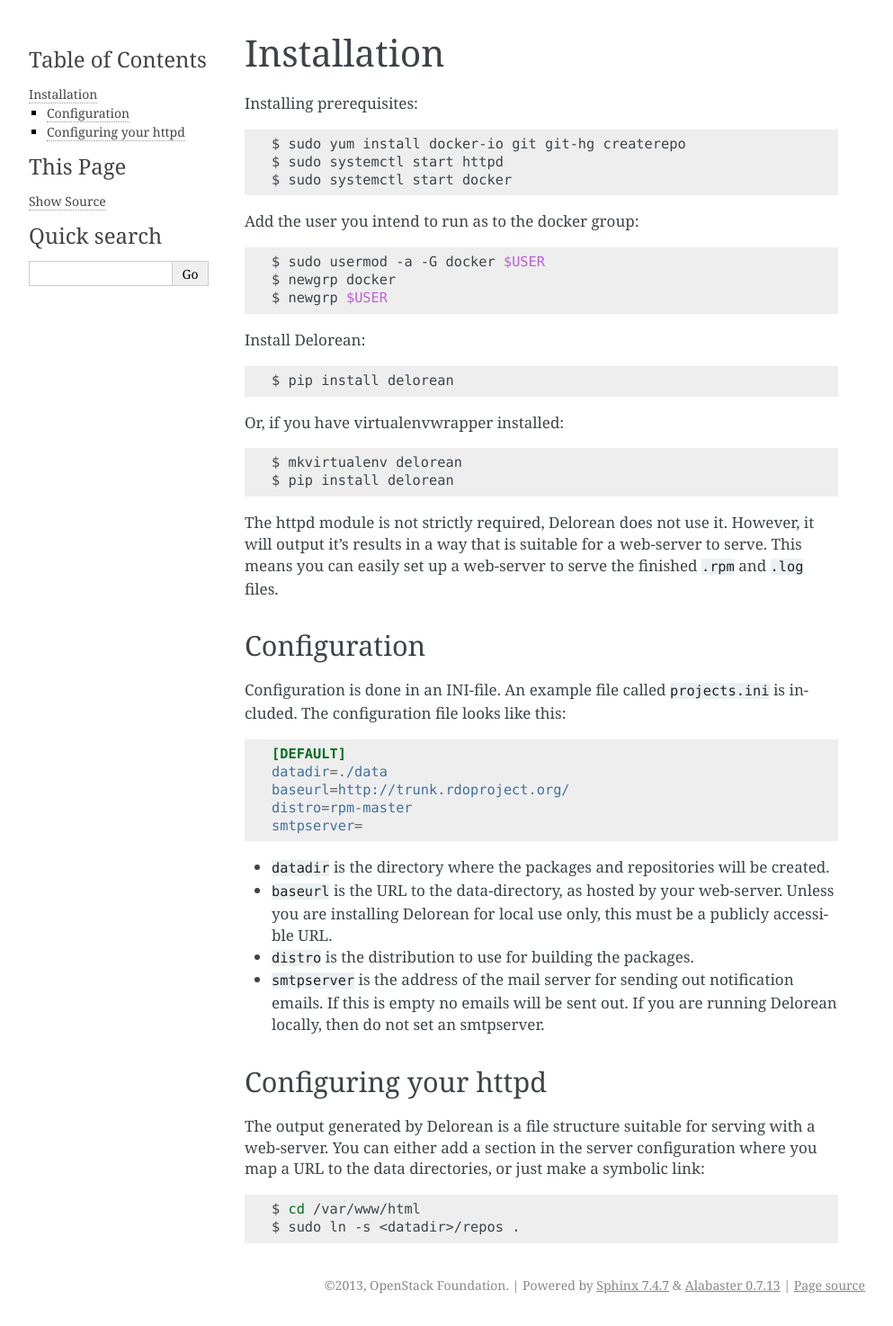
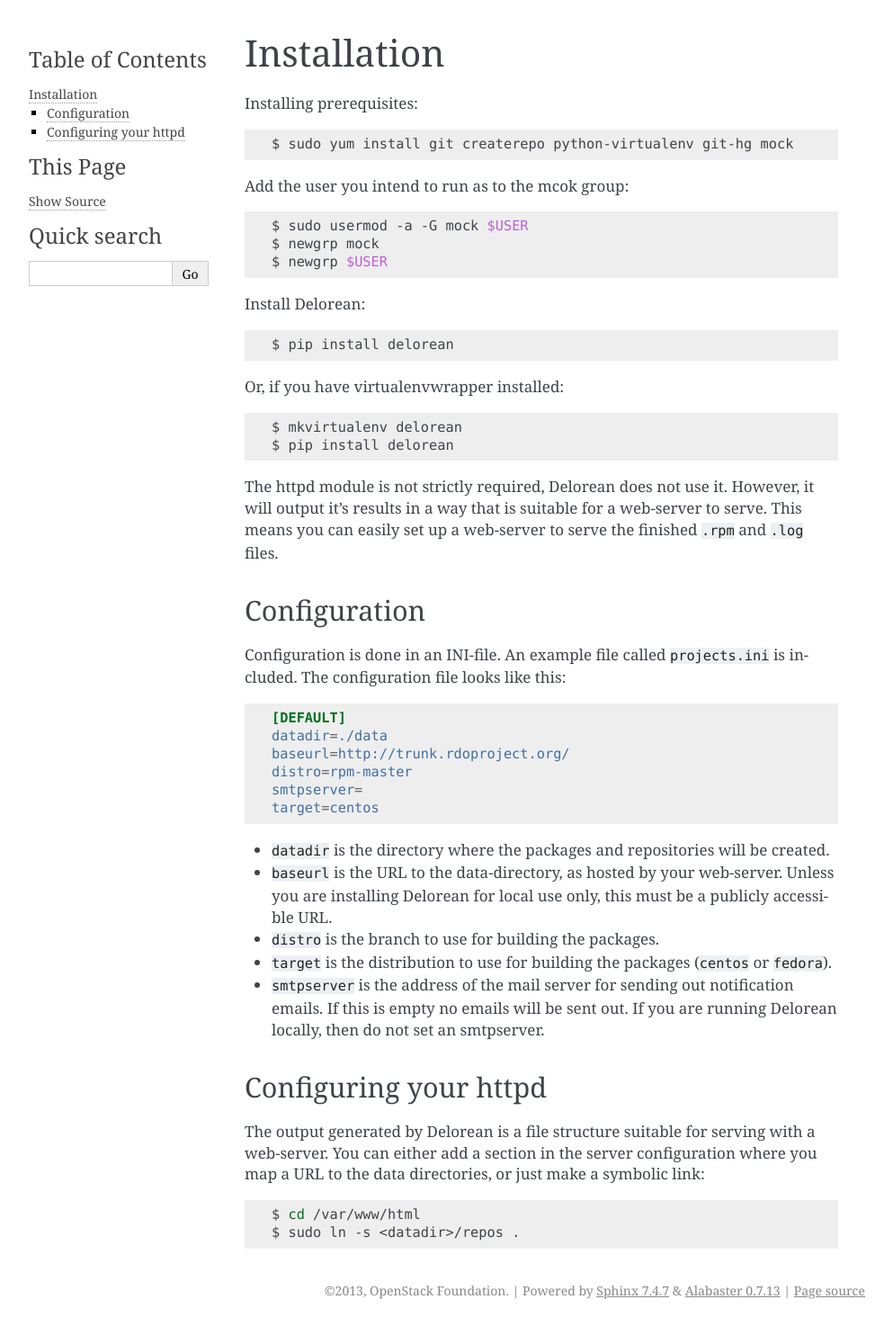
Before and after one commit to softwarefactory-project/DLRN, a Sphinx documentation site: the page built from doc/source/installation.rst, in a window 1280 px wide. Shown: the whole page at 90% size, without its empty margins (148-1141 px from the left). Built offline with Sphinx 7.4.7, drawn with Linux system fonts in a browser that asks for light colours.

Commit message:
Use mock instead of a custom docker machinery to build packages
Change-Id: I068c2f427ef5dc611665fc55b3f3956247bfb113

```diff
--- a/doc/source/installation.rst
+++ b/doc/source/installation.rst
@@ -6,16 +6,14 @@
 
 .. code-block:: bash
 
-    $ sudo yum install docker-io git git-hg createrepo
-    $ sudo systemctl start httpd
-    $ sudo systemctl start docker
+    $ sudo yum install git createrepo python-virtualenv git-hg mock
 
-Add the user you intend to run as to the docker group:
+Add the user you intend to run as to the mcok group:
 
 .. code-block:: bash
 
-    $ sudo usermod -a -G docker $USER
-    $ newgrp docker
+    $ sudo usermod -a -G mock $USER
+    $ newgrp mock
     $ newgrp $USER
 
 Install Delorean:
@@ -49,13 +47,16 @@
     baseurl=http://trunk.rdoproject.org/
     distro=rpm-master
     smtpserver=
+    target=centos
 
 * ``datadir`` is the directory where the packages and repositories will be created.
 
 * ``baseurl`` is the URL to the data-directory, as hosted by your web-server. Unless you are
   installing Delorean for local use only, this must be a publicly accessible URL.
 
-* ``distro`` is the distribution to use for building the packages.
+* ``distro`` is the branch to use for building the packages.
+
+* ``target`` is the distribution to use for building the packages (``centos`` or ``fedora``).
 
 * ``smtpserver`` is the address of the mail server for sending out notification emails.
   If this is empty no emails will be sent out. If you are running Delorean locally,
```
Also changed, not shown: README.rst (+2 -5 lines), 13 other files.
